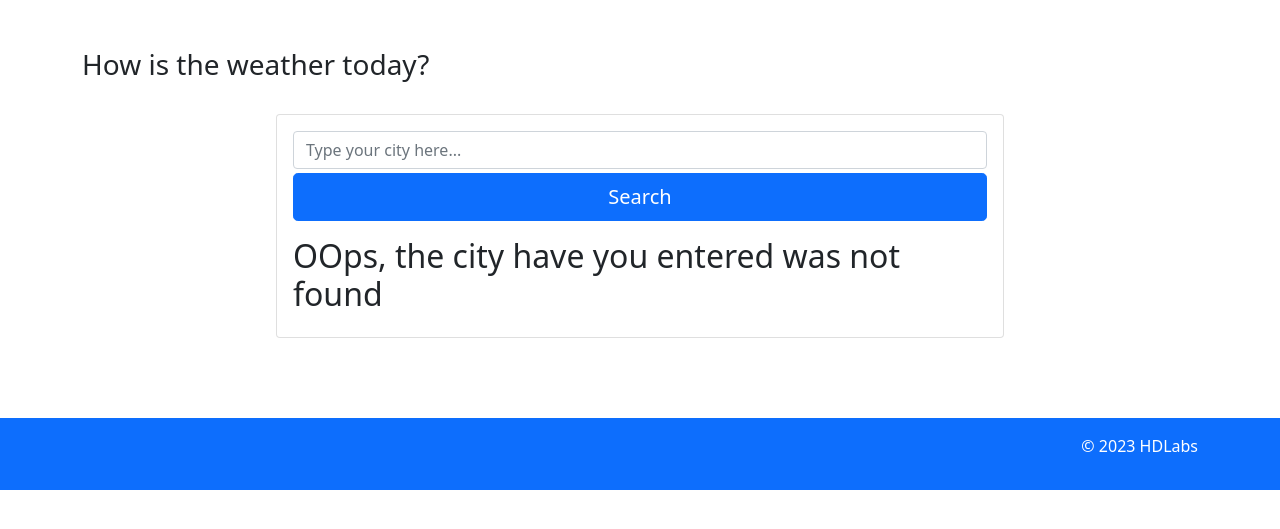
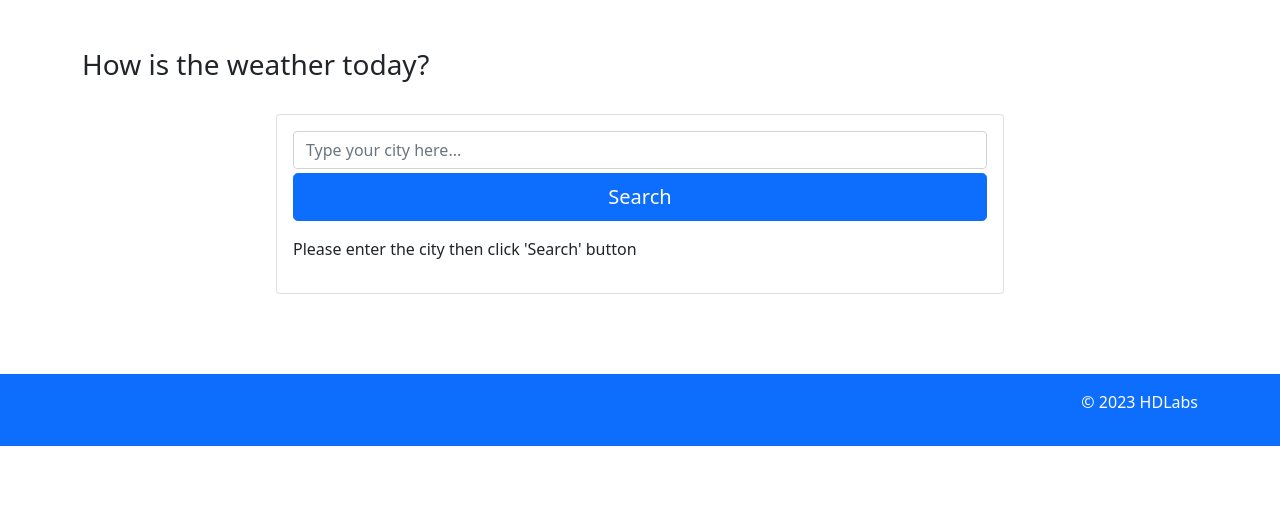
Before and after one commit to usmanhdsidiq/django_weather, a Django app: page / in a window 1280 px wide. Shown: the part 56-585 px from the top of the page. Run offline with Django 5.2, Linux system fonts and the light colour scheme; some libraries are stand-ins or nearby versions.

Commit message:
Minor bug fixes

```diff
--- a/weather_app/weather/templates/weather/index.html
+++ b/weather_app/weather/templates/weather/index.html
@@ -77,8 +77,8 @@
                             </table>
 
                             <p>Coordinate: {{ coordinate }}</p>
-                            {% elif not_found %}
-                            <h2 >{{ not_found }}</h2>
+                            {% elif blank %}
+                            <p>{{ blank }}</p>
                             {% endif %}
                         </div>
 
--- a/weather_app/weather/views.py
+++ b/weather_app/weather/views.py
@@ -29,7 +29,7 @@ def index(request):
         print(data)
     else:
         data = {
-            "not_found": "OOps, the city have you entered was not found",
+            "blank": "Please enter the city then click 'Search' button",
         }
         print(data)
 
```
